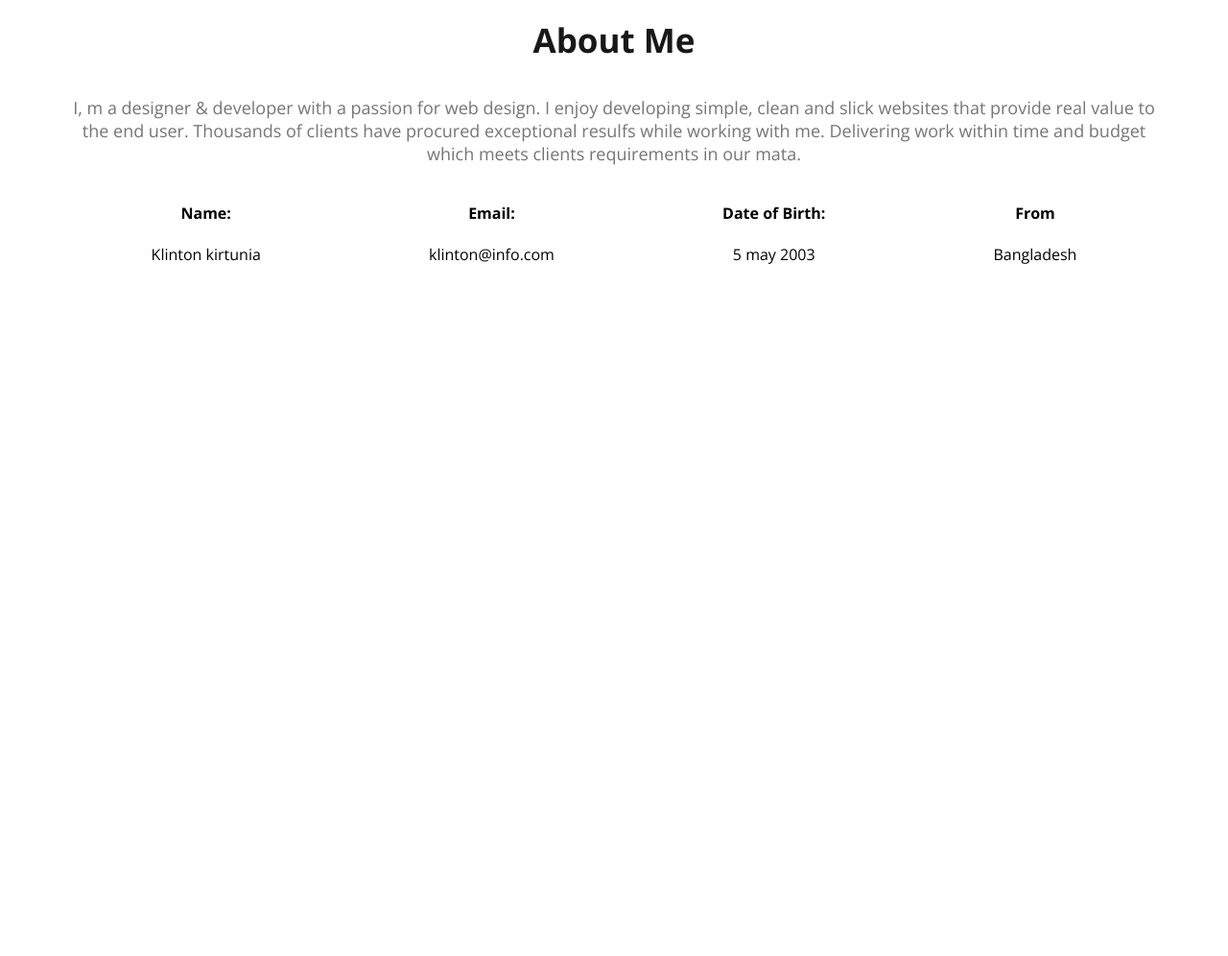
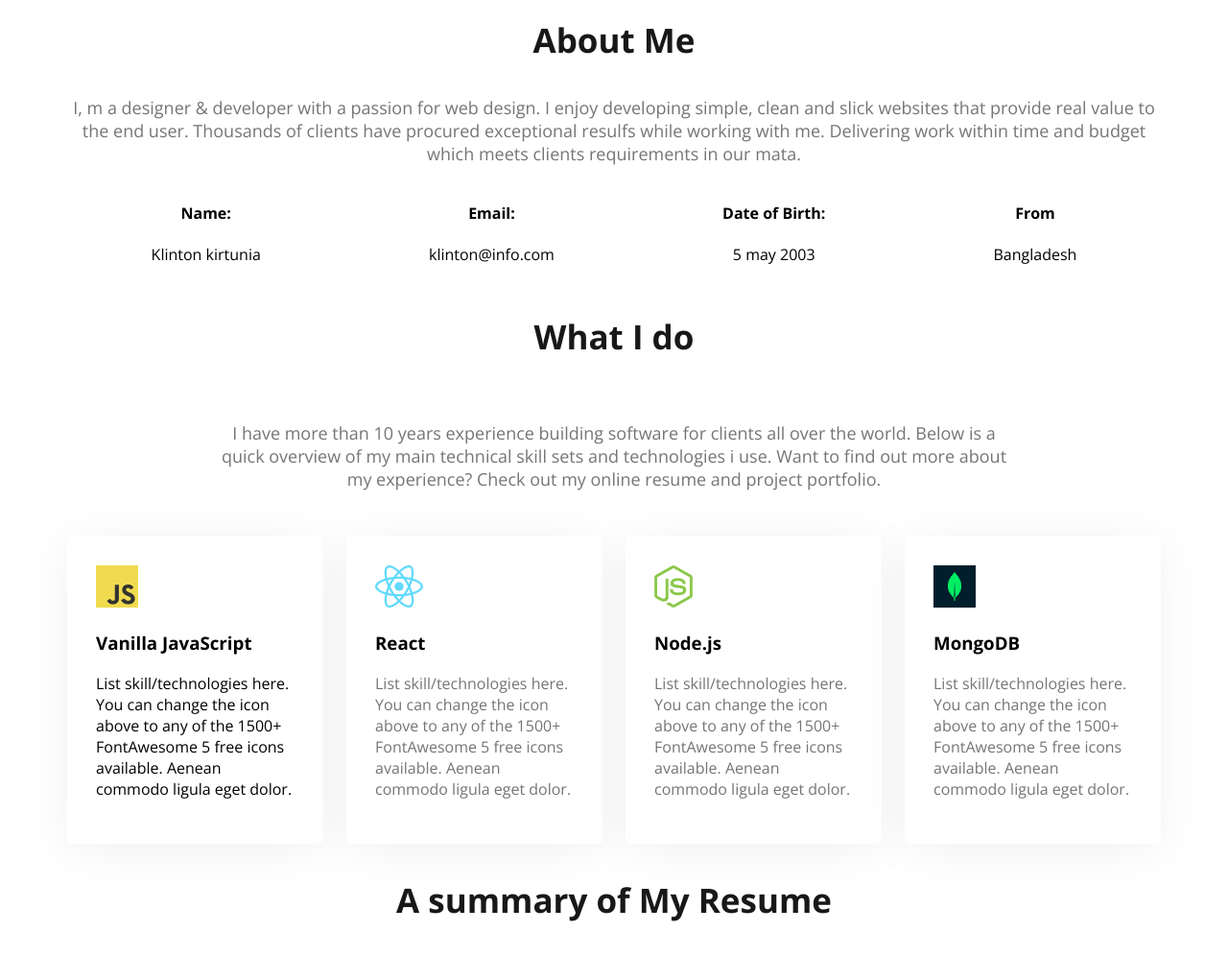
Before and after one commit to klintonkirtunia2/web-developer-porttfalio, a plain HTML site: page index.html in a window 1280 px wide. Shown: the part 785-1781 px from the top of the page at 96% size. Before the commit the page ends 1085 px from the top, so only its background shows below. Drawn offline with nearby package versions, Linux system fonts and the light colour scheme.

```diff
--- a/index.html
+++ b/index.html
@@ -62,7 +62,43 @@
                 </div>
             </div>
 
+
+
         </section>
+         <!--section start hare -->
+         <section>
+            <h3 class="section-title">What I do</h3>
+            <p id="what-I-do-description" class="section-description">I have more than 10 years experience building software for clients all over the world. Below is a quick overview of my main technical skill sets and technologies i use. Want to find out more about my experience? Check out my online resume and project portfolio.</p>
+
+            <div class="skills-container">
+                <div class="skill">
+                    <img src="images/icons/js.png" alt="">
+                    <h3 class="skill-title">Vanilla JavaScript</h3>
+                    <p class="skill-descrpition">List skill/technologies here. You can change the icon above to any of the 1500+ FontAwesome 5 free icons available. Aenean commodo ligula eget dolor.</p>
+                </div>
+                <div class="skill">
+                    <img src="images/icons/react.png" alt="">
+                    <h3 class="skill-title">React</h3>
+                    <p class="skill-description">List skill/technologies here. You can change the icon above to any of the 1500+ FontAwesome 5 free icons available. Aenean commodo ligula eget dolor.</p>
+                </div>
+                <div class="skill">
+                    <img src="images/icons/nodejs.png" alt="">
+                    <h3 class="skill-title">Node.js</h3>
+                    <p class="skill-description">List skill/technologies here. You can change the icon above to any of the 1500+ FontAwesome 5 free icons available. Aenean commodo ligula eget dolor.</p>
+                </div>
+                <div class="skill">
+                    <img src="images/icons/mongo.png" alt="">
+                    <h3 class="skill-title">MongoDB</h3>
+                    <p class="skill-description">List skill/technologies here. You can change the icon above to any of the 1500+ FontAwesome 5 free icons available. Aenean commodo ligula eget dolor.</p>
+                </div>
+            </div>
+         </section>
+         <!-- My Resume -->
+         <section>
+            <h3 class="section-title">A summary of My Resume</h3>
+         </section>
+
+
 
 
     </main>
--- a/style/style.css
+++ b/style/style.css
@@ -130,3 +130,23 @@ main{
 .about-info{
     text-align: center;
 }
+#what-I-do-description{
+    padding: 30px 150px;
+
+}
+/* skills related style */
+.skills-container{
+    display: flex;
+    gap: 24px;
+}
+.skill{
+    padding: 30px;
+    gap: 24px;
+    border-radius: 5px;
+    background: #FFF;
+    box-shadow: 0px 6px 50px 0px rgba(0, 0, 0, 0.06);
+}
+.skill-description{
+    color: #757575;
+
+}
```
